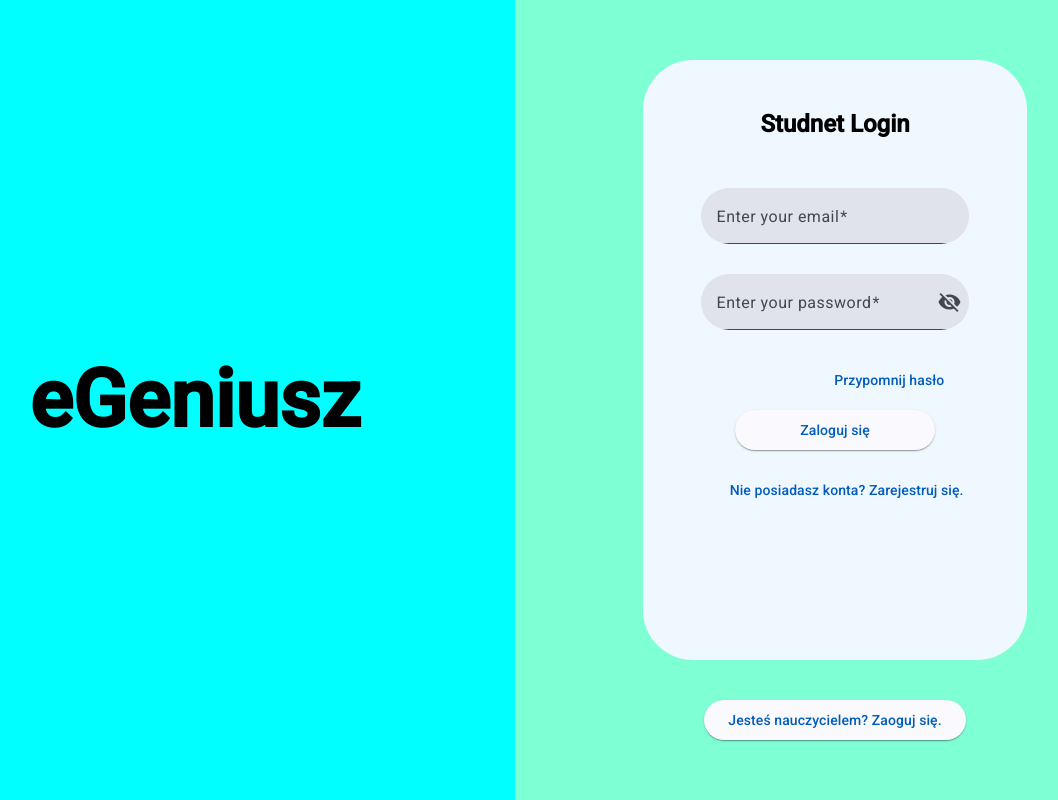
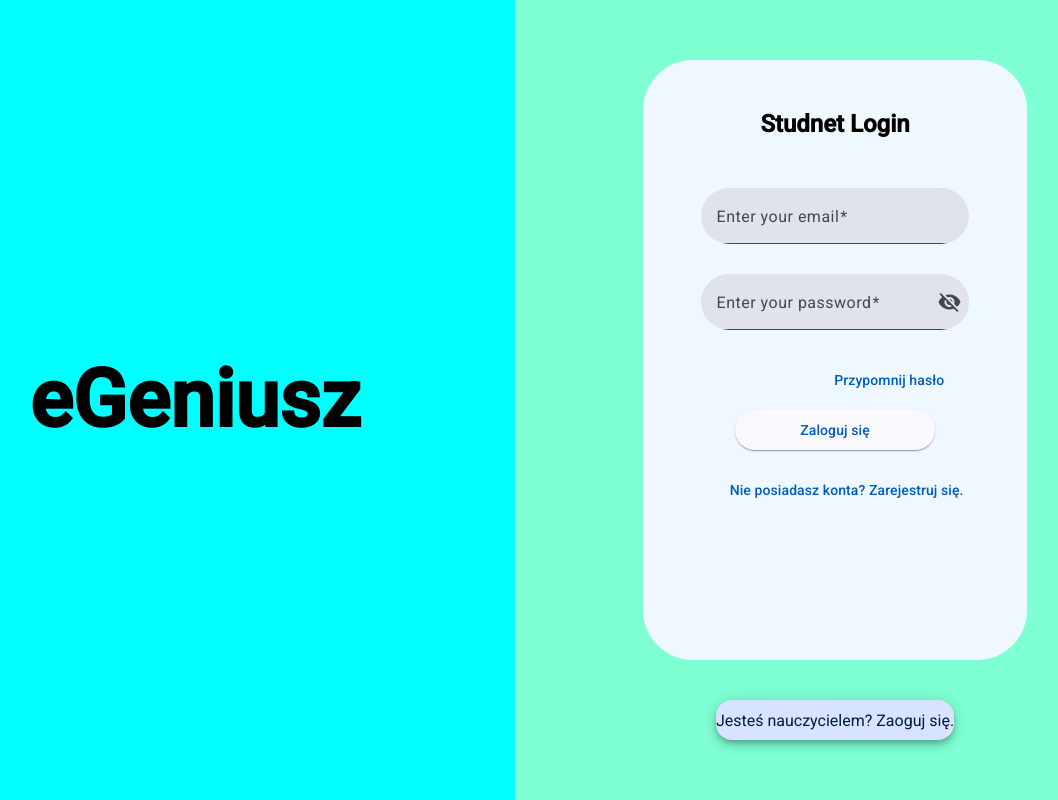
Before and after one commit to MaciejKubon/eGeniusz-app, an Angular app: page /studentLogin in a window 1280 px wide. Shown: the whole page, without its empty margins (125-1183 px from the left). Built offline with nearby package versions, Linux system fonts and the light colour scheme.

Commit message:
create link button and add to component

```diff
--- /dev/null
+++ b/src/app/component/button/link-button/link-button.component.html
@@ -0,0 +1,5 @@
+<div class="linkButtonBox">
+  <a mat-fab routerLink="/{{ navigation.path }}">
+    {{ navigation.text }}
+  </a>
+</div>
--- /dev/null
+++ b/src/app/component/button/link-button/link-button.component.scss
@@ -0,0 +1,19 @@
+a {
+    width: 100% !important;
+    height: 40px !important;
+
+  }
+  span {
+    display: flex;
+    justify-content: center;
+    align-items: center;
+  }
+  .text {
+    height: 15px;
+    display: block;
+    justify-content: space-between;
+    align-items: center;
+  }
+  @media only screen and (max-width: 900px) {
+
+  }
--- a/src/app/component/form/login-teacher-form/login-teacher-form.component.html
+++ b/src/app/component/form/login-teacher-form/login-teacher-form.component.html
@@ -54,8 +54,6 @@
       </form>
     </div>
     <div class="teacherLogin">
-      <button mat-raised-button color="primary">
-        Jesteś uczniem? Zaoguj się.
-      </button>
+      <app-link-button [navigation]="nav"/>
     </div>
   </div>
--- a/src/app/component/form/login-teacher-form/login-teacher-form.component.ts
+++ b/src/app/component/form/login-teacher-form/login-teacher-form.component.ts
@@ -1,25 +1,36 @@
 import { Component, signal } from '@angular/core';
 import { takeUntilDestroyed } from '@angular/core/rxjs-interop';
-import { FormControl, FormGroup, ReactiveFormsModule, Validators } from '@angular/forms';
+import {
+  FormControl,
+  FormGroup,
+  ReactiveFormsModule,
+  Validators,
+} from '@angular/forms';
 import { MatButtonModule } from '@angular/material/button';
 import { MatFormFieldModule, MatLabel } from '@angular/material/form-field';
 import { MatIconModule } from '@angular/material/icon';
 import { MatInputModule } from '@angular/material/input';
 import { merge } from 'rxjs';
+import { LinkButtonComponent } from '../../button/link-button/link-button.component';
+import { linkButton } from '../../../interface/interface';
 
 @Component({
   selector: 'app-login-teacher-form',
   standalone: true,
-  imports: [ReactiveFormsModule,
+  imports: [
+    ReactiveFormsModule,
     MatFormFieldModule,
     MatInputModule,
     MatButtonModule,
     MatIconModule,
-    MatLabel,],
+    MatLabel,
+    LinkButtonComponent,
+  ],
   templateUrl: './login-teacher-form.component.html',
-  styleUrl: './login-teacher-form.component.scss'
+  styleUrl: './login-teacher-form.component.scss',
 })
 export class LoginTeacherFormComponent {
+  nav: linkButton = { path: 'studentLogin', text: 'Jesteś nauczycielem? Zaoguj się.' };
   myForm = new FormGroup({
     level: new FormControl(''),
   });
--- a/src/app/component/form/login-user/login-user.component.html
+++ b/src/app/component/form/login-user/login-user.component.html
@@ -54,8 +54,6 @@
     </form>
   </div>
   <div class="teacherLogin">
-    <button mat-raised-button color="primary">
-      Jesteś nauczycielem? Zaoguj się.
-    </button>
+    <app-link-button [navigation]="nav"/>
   </div>
 </div>
--- a/src/app/component/form/login-user/login-user.component.ts
+++ b/src/app/component/form/login-user/login-user.component.ts
@@ -12,6 +12,8 @@ import { MatInputModule } from '@angular/material/input';
 import { MatIconModule } from '@angular/material/icon';
 
 import { merge } from 'rxjs';
+import { LinkButtonComponent } from '../../button/link-button/link-button.component';
+import { linkButton } from '../../../interface/interface';
 
 @Component({
   selector: 'app-login-user',
@@ -23,6 +25,7 @@ import { merge } from 'rxjs';
     MatButtonModule,
     MatIconModule,
     MatLabel,
+    LinkButtonComponent,
   ],
   templateUrl: './login-user.component.html',
   styleUrl: './login-user.component.scss',
@@ -32,6 +35,8 @@ export class LoginUserComponent {
   myForm = new FormGroup({
     level: new FormControl(''),
   });
+  nav: linkButton= { path: 'teacherLogin', text: 'Jesteś nauczycielem? Zaoguj się.' };
+
   hide = signal(true);
   readonly email = new FormControl('', [Validators.required, Validators.email]);
   readonly password = new FormControl('', [Validators.required]);
--- a/src/app/interface/interface.ts
+++ b/src/app/interface/interface.ts
@@ -6,3 +6,7 @@ export interface level{
     id: number;
     level:string;
 }
+export interface linkButton{
+    path: string;
+    text: string;
+}
```
Also changed, not shown: src/app/component/button/link-button/link-button.component.ts (added, +18 -0 lines).
